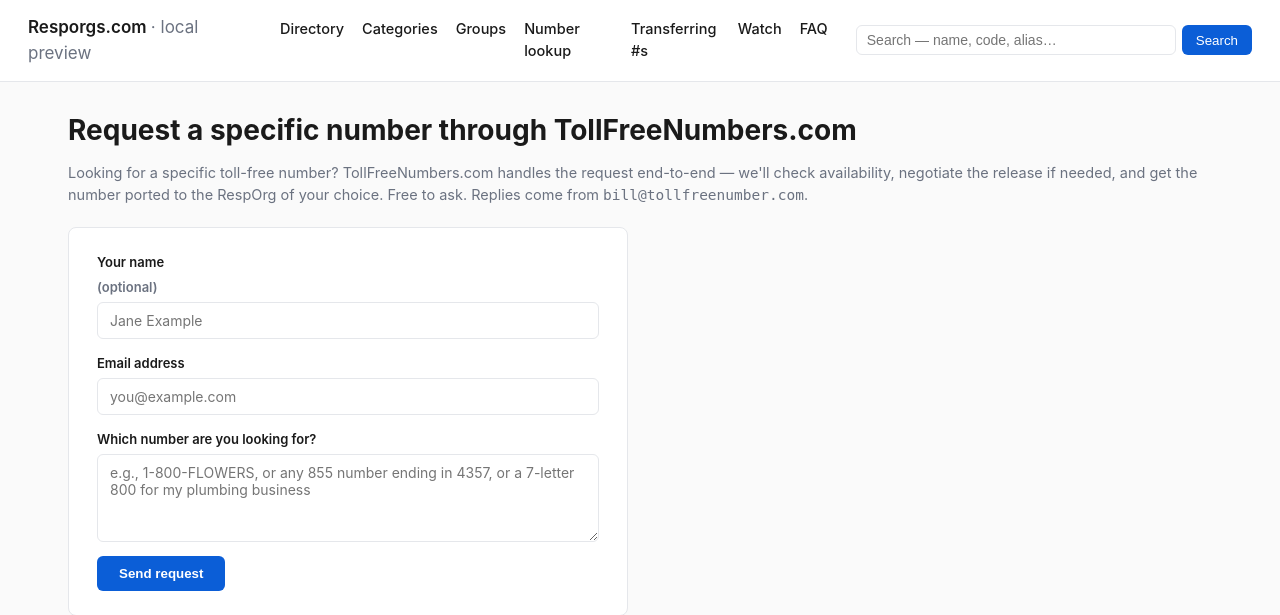
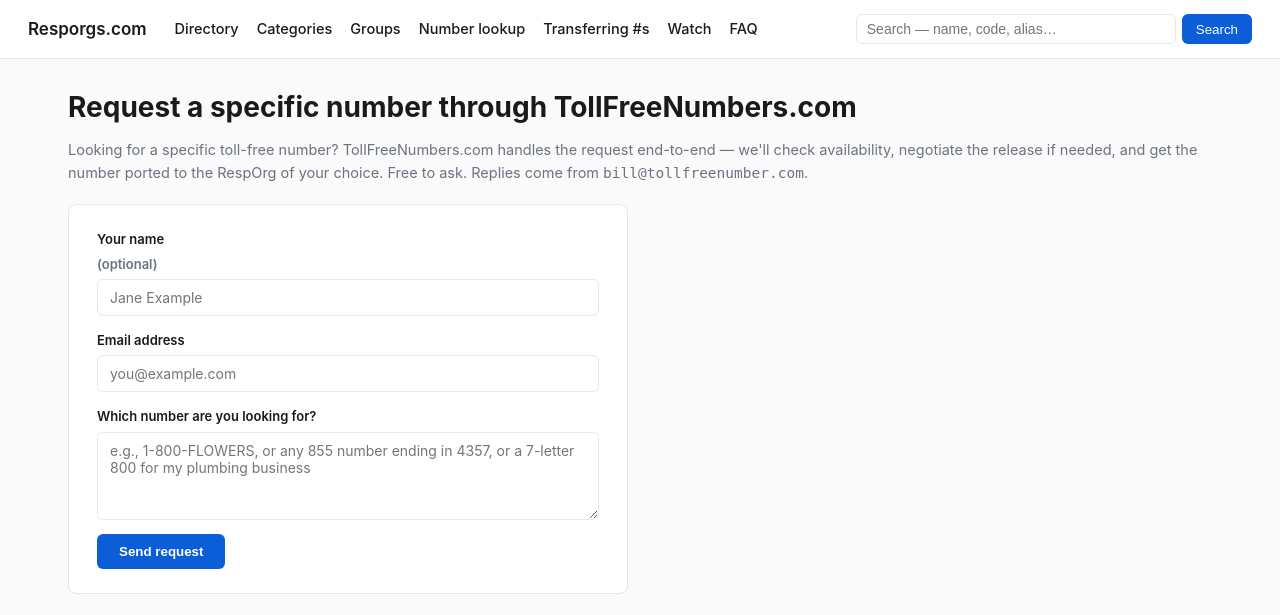
Before and after one commit to 1800MARKETER/resporgs, a Flask app: template webapp/templates/ask.html in a window 1280 px wide. Shown: the top 615 px of the page. Run offline with Flask 3, Linux system fonts and the light colour scheme; the template is opened without the code that fills it: most values are stand-ins (such as "Sample title", 1, 10 or a date in 2020); parts of the project's set-up code (start-up, migrations or seed data) failed here and were passed over.

Commit message:
Drop 'local preview' / 'preview' label — site is live now
Co-Authored-By: Claude Opus 4.7 (1M context) <noreply@anthropic.com>

```diff
--- a/webapp/templates/ask.html
+++ b/webapp/templates/ask.html
@@ -1,5 +1,5 @@
 {% extends "base.html" %}
-{% block title %}{% if rpfx %}Request a specific #{% else %}Ask a question{% endif %} — Resporgs.com preview{% endblock %}
+{% block title %}{% if rpfx %}Request a specific #{% else %}Ask a question{% endif %} — Resporgs.com{% endblock %}
 {% block content %}
 
 {% if submitted %}
--- a/webapp/templates/base.html
+++ b/webapp/templates/base.html
@@ -2,14 +2,14 @@
 <html lang="en">
 <head>
   <meta charset="utf-8">
-  <title>{% block title %}Resporgs.com (preview){% endblock %}</title>
+  <title>{% block title %}Resporgs.com — Toll-free RespOrg directory{% endblock %}</title>
   {% block robots %}<meta name="robots" content="index,follow">{% endblock %}
   <link rel="stylesheet" href="/static/style.css">
   <meta name="viewport" content="width=device-width, initial-scale=1">
 </head>
 <body>
   <header class="site-header">
-    <a href="/" class="brand">Resporgs.com <span class="dim">· local preview</span></a>
+    <a href="/" class="brand">Resporgs.com</a>
     <nav class="nav">
       <a href="/directory">Directory</a>
       <a href="/categories">Categories</a>
--- a/webapp/templates/categories.html
+++ b/webapp/templates/categories.html
@@ -1,5 +1,5 @@
 {% extends "base.html" %}
-{% block title %}Categories — Resporgs.com preview{% endblock %}
+{% block title %}Categories — Resporgs.com{% endblock %}
 {% block content %}
 <h1>RespOrg categories</h1>
 <p class="summary">{{ categories|length }} categories · Click any row to see members and aggregate analytics.</p>
--- a/webapp/templates/category.html
+++ b/webapp/templates/category.html
@@ -1,5 +1,5 @@
 {% extends "base.html" %}
-{% block title %}{{ title }} — Category — Resporgs.com preview{% endblock %}
+{% block title %}{{ title }} — Category — Resporgs.com{% endblock %}
 {% block content %}
 
 {% if image %}
--- a/webapp/templates/directory.html
+++ b/webapp/templates/directory.html
@@ -1,5 +1,5 @@
 {% extends "base.html" %}
-{% block title %}Full RespOrg directory — Resporgs.com preview{% endblock %}
+{% block title %}Full RespOrg directory — Resporgs.com{% endblock %}
 {% block content %}
 
 <section class="hero-banner-wrap">
--- a/webapp/templates/group.html
+++ b/webapp/templates/group.html
@@ -1,5 +1,5 @@
 {% extends "base.html" %}
-{% block title %}{{ title }} (group) — Resporgs.com preview{% endblock %}
+{% block title %}{{ title }} (group) — Resporgs.com{% endblock %}
 {% block content %}
 <article class="profile">
   <header class="profile-head">
--- a/webapp/templates/groups.html
+++ b/webapp/templates/groups.html
@@ -1,5 +1,5 @@
 {% extends "base.html" %}
-{% block title %}Groups — Resporgs.com preview{% endblock %}
+{% block title %}Groups — Resporgs.com{% endblock %}
 {% block content %}
 <h1>RespOrg groups</h1>
 <p class="summary">{{ groups|length }} groups with identified member resporgs · Click any row to see the combined picture.</p>
--- a/webapp/templates/history_review.html
+++ b/webapp/templates/history_review.html
@@ -1,5 +1,5 @@
 {% extends "base.html" %}
-{% block title %}Request a manual history review — Resporgs.com preview{% endblock %}
+{% block title %}Request a manual history review — Resporgs.com{% endblock %}
 {% block content %}
 
 {% if submitted %}
--- a/webapp/templates/number_lookup.html
+++ b/webapp/templates/number_lookup.html
@@ -1,5 +1,5 @@
 {% extends "base.html" %}
-{% block title %}{% if result %}{{ result.formatted }} — number history{% else %}Number history lookup{% endif %} — Resporgs.com preview{% endblock %}
+{% block title %}{% if result %}{{ result.formatted }} — number history{% else %}Number history lookup{% endif %} — Resporgs.com{% endblock %}
 {# Noindex every per-number page by default. Override via is_notable flag
    once we curate a list of high-value numbers to expose to search engines. #}
 {% block robots %}<meta name="robots" content="{% if is_notable %}index,follow{% else %}noindex,follow{% endif %}">{% endblock %}
--- a/webapp/templates/profile.html
+++ b/webapp/templates/profile.html
@@ -1,5 +1,5 @@
 {% extends "base.html" %}
-{% block title %}{{ title }} ({{ rpfx }}) · Resporgs.com preview{% endblock %}
+{% block title %}{{ title }} ({{ rpfx }}) · Resporgs.com{% endblock %}
 
 {% block content %}
 <article class="profile">
--- a/webapp/templates/search.html
+++ b/webapp/templates/search.html
@@ -1,5 +1,5 @@
 {% extends "base.html" %}
-{% block title %}Search — Resporgs.com preview{% endblock %}
+{% block title %}Search — Resporgs.com{% endblock %}
 {% block content %}
 <h1>Search: <em>{{ q }}</em></h1>
 
--- a/webapp/templates/transferring.html
+++ b/webapp/templates/transferring.html
@@ -1,5 +1,5 @@
 {% extends "base.html" %}
-{% block title %}Transferring toll-free numbers — Resporgs.com preview{% endblock %}
+{% block title %}Transferring toll-free numbers — Resporgs.com{% endblock %}
 {% block content %}
 
 <section class="hero-banner-wrap">
--- a/webapp/templates/watch.html
+++ b/webapp/templates/watch.html
@@ -1,5 +1,5 @@
 {% extends "base.html" %}
-{% block title %}Watch a toll-free number — Resporgs.com preview{% endblock %}
+{% block title %}Watch a toll-free number — Resporgs.com{% endblock %}
 {% block content %}
 
 {% if submitted %}
```
